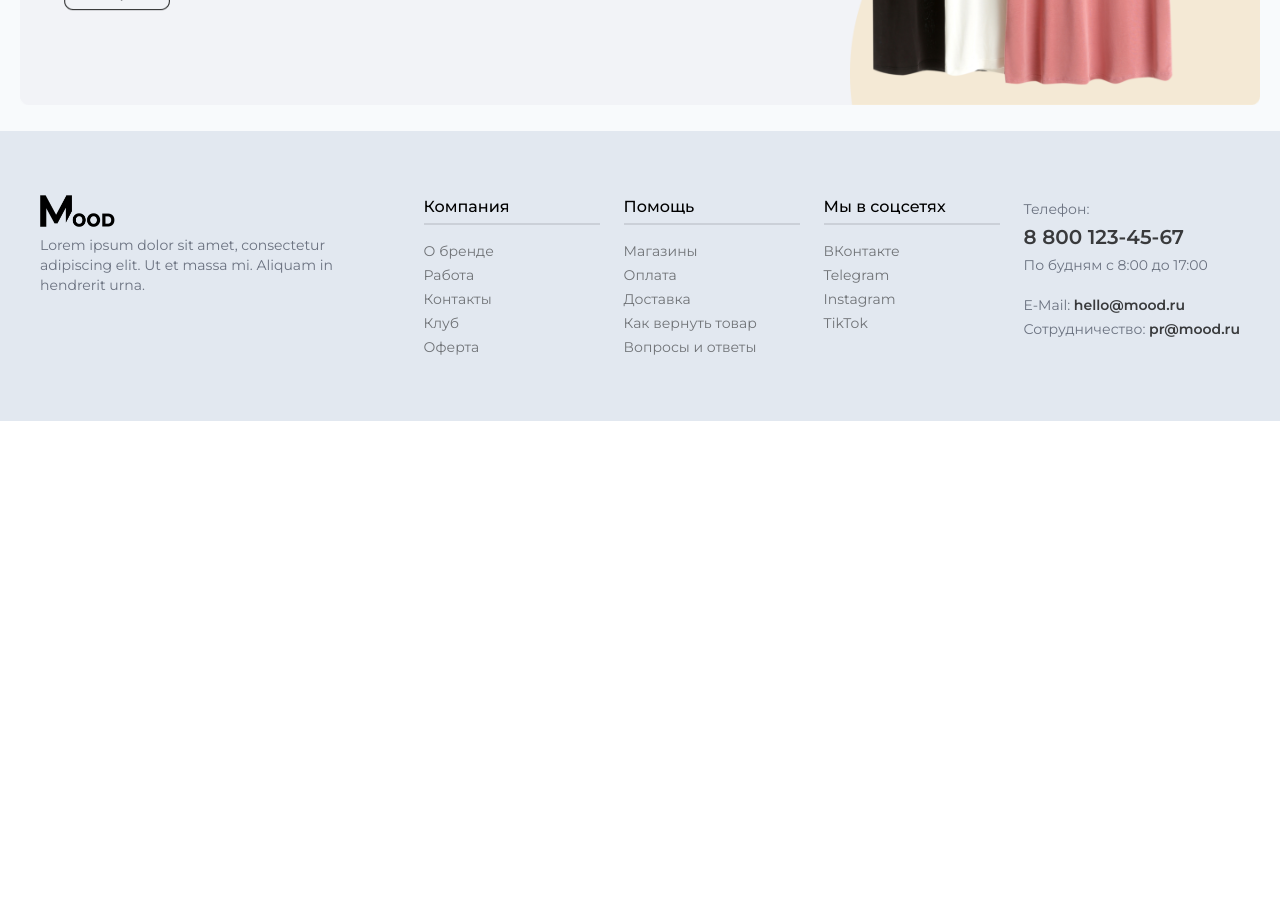
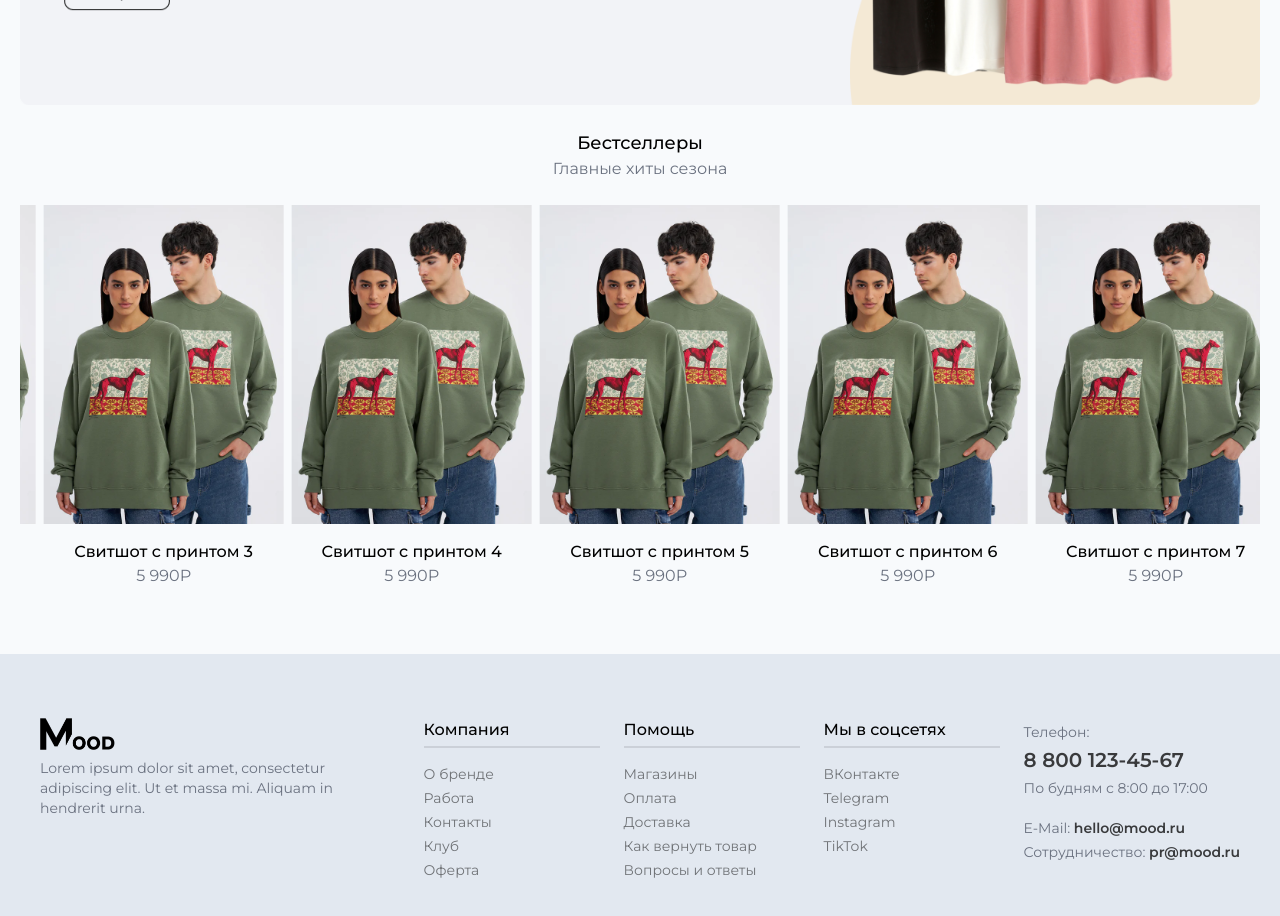
Before and after one commit to StarPandaBeg/mood-commerce, a Nuxt app: page / in a window 1280 px wide. Shown: the part 380-1296 px from the top of the page. Before the commit the page ends 801 px from the top, so only its background shows below. Built offline with nearby package versions, Linux system fonts and the light colour scheme.

Commit message:
Feature: Add bestseller carousel on index page

```diff
--- a/pages/index.vue
+++ b/pages/index.vue
@@ -1,5 +1,13 @@
+<script lang="ts" setup>
+const perSlide = useBreakpoints(2, {
+  md: 3,
+  lg: 5,
+});
+</script>
+
 <template>
-  <VCarousel class="w-100">
+  <div class="flex flex-col">
+    <VCarousel>
       <VCarouselItem class="rounded">
         <img src="~/assets/images/banner-1.png" class="w-full" />
       </VCarouselItem>
@@ -8,4 +16,26 @@
         <VCarouselPagination direction="left" />
       </template>
     </VCarousel>
+
+    <VCardItem class="items-center p-0">
+      <VCardTitle>Бестселлеры</VCardTitle>
+      <VCardSubtitle>Главные хиты сезона</VCardSubtitle>
+    </VCardItem>
+
+    <VCarousel :per-slide="perSlide" :auto-play="2500">
+      <VCarouselItem v-for="i in 20" :key="i">
+        <VCard variant="plain" class="max-w-80 px-1">
+          <img src="~/assets/images/card.webp" class="w-auto" />
+          <VCardItem class="items-center">
+            <h1 class="text-center font-medium">Свитшот с принтом {{ i }}</h1>
+            <VCardSubtitle class="text-center">5 990Р</VCardSubtitle>
+          </VCardItem>
+        </VCard>
+      </VCarouselItem>
+
+      <template #modules>
+        <VCarouselNavigation hover />
       </template>
+    </VCarousel>
+  </div>
+</template>
```
Also changed, not shown: assets/images/card.webp (added). Lines whose indentation alone changed are shown as unchanged.
